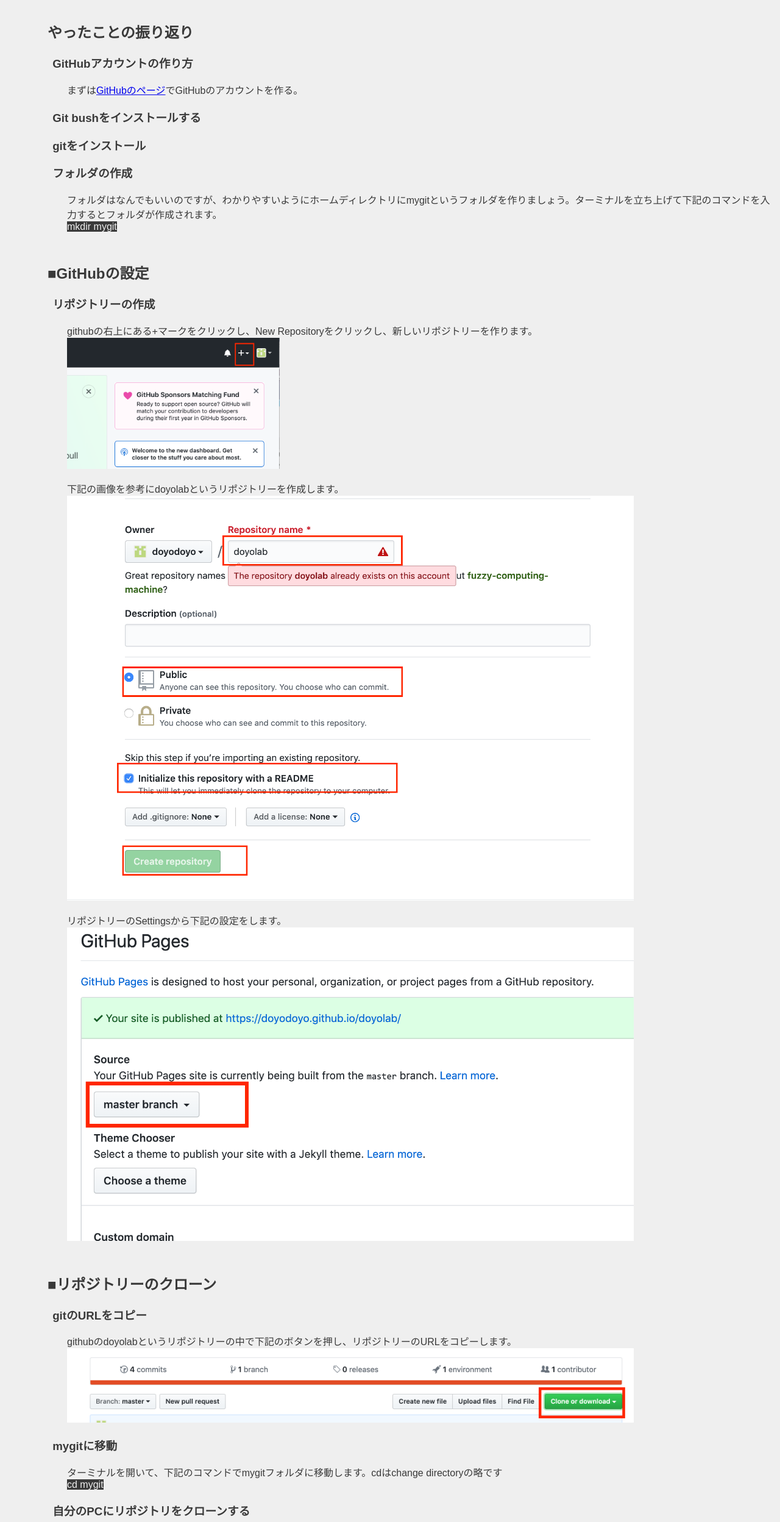
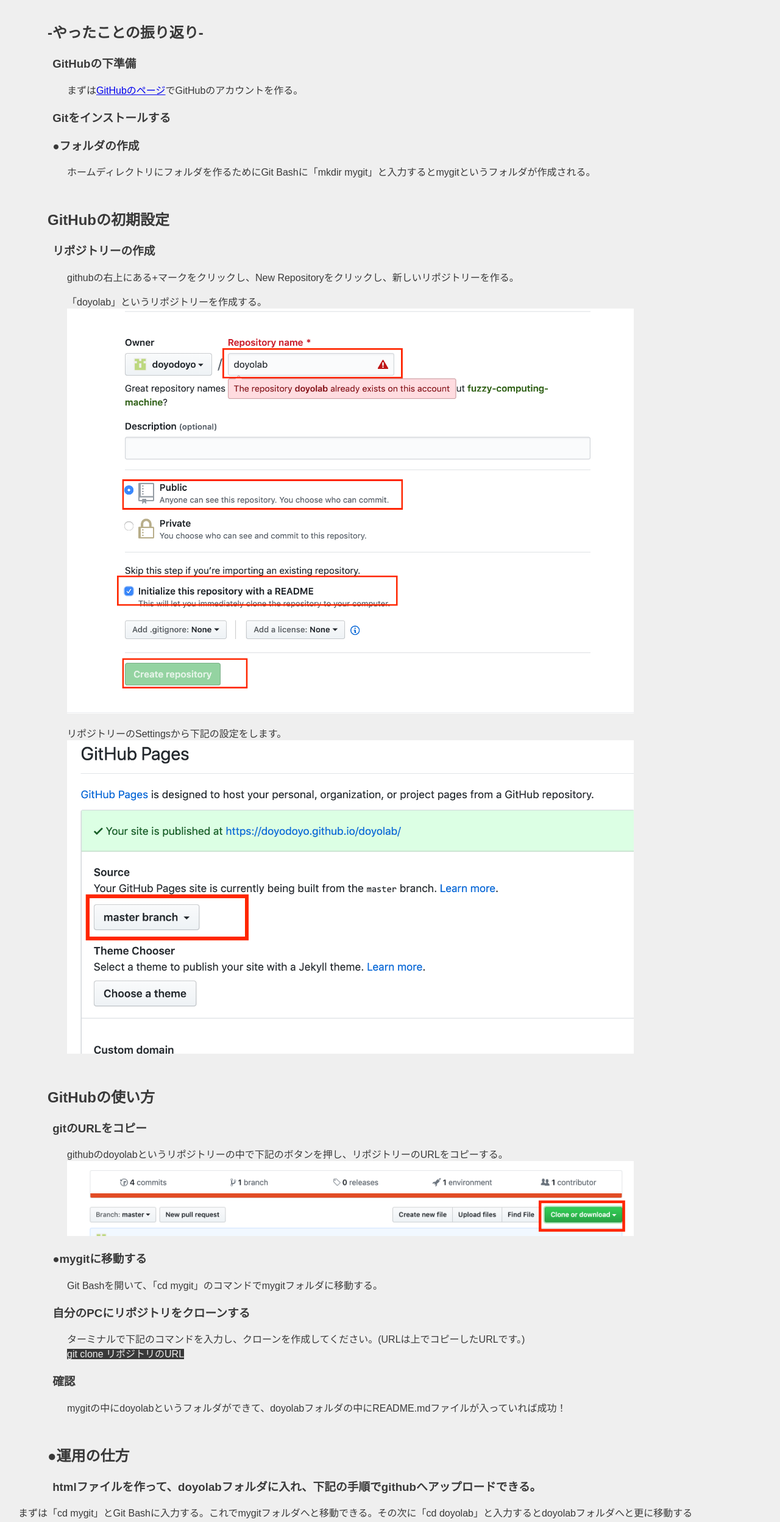
Before and after one commit to yama0818/doyolab, a plain HTML site: page 20210322.html in a window 1280 px wide. Shown: the part 139-2635 px from the top of the page at 61% size. Drawn offline with Linux system fonts and the light colour scheme.

Commit message:
Add files via upload

```diff
--- a/20210322.html
+++ b/20210322.html
@@ -16,18 +16,17 @@
     </logotohome>
 
     <!--h1は見出し１（大見出し）-->
-    <h1>3月22日ゼミ合宿のまとめ</h1>
+    <h1>3月22日ゼミ合宿一日目</h1>
         <!--h2は見出し2（中見出し）-->
-        <h2>やったことの振り返り</h2>
+        <h2>-やったことの振り返り-</h2>
             <!--h3は見出し3（小見出し）-->
-            <h3>GitHubアカウントの作り方</h3>
+            <h3>GitHubの下準備</h3>
             <!--pは段落-->
             <p>
                 <!--a href はリンク-->
-               まずは<a href="https://github.com/">GitHubのページ</a>でGitHubのアカウントを作る。
+        まずは<a href="https://github.com/">GitHubのページ</a>でGitHubのアカウントを作る。
                 <br><!--brは改行-->
             </p>
-            <h3>Git bushをインストールする</h3>
             <!--pは段落-->
             <p
                 <br>
@@ -36,25 +35,22 @@
 
             </p>
 
-            <h3>gitをインストール</h3>
+            <h3>Gitをインストールする</h3>
                 <p>
                 </p>
-            <h3>フォルダの作成</h3>
+            <h3>●フォルダの作成</h3>
                     <p>
-                    フォルダはなんでもいいのですが、わかりやすいようにホームディレクトリにmygitというフォルダを作りましょう。ターミナルを立ち上げて下記のコマンドを入力するとフォルダが作成されます。<br>
-                    <span class="blackback">
-                        mkdir mygit
+                ホームディレクトリにフォルダを作るためにGit Bashに「mkdir mygit」と入力するとmygitというフォルダが作成される。<br>
                     </span>
                 </p>
 
-        <h2>■GitHubの設定</h2>
+        <h2>GitHubの初期設定</h2>
             <h3>リポジトリーの作成</h3>
             <p>
-                githubの右上にある+マークをクリックし、New Repositoryをクリックし、新しいリポジトリーを作ります。<br>
-                <img src="images/20190611/createrepo.png" width="30%">
+                githubの右上にある+マークをクリックし、New Repositoryをクリックし、新しいリポジトリーを作る。<br>
             </p>
             <p>
-                下記の画像を参考にdoyolabというリポジトリーを作成します。<br>
+            「doyolab」というリポジトリーを作成する。<br>
                 <img src="images/20190611/step1.png" width="80%">
             </p>
             <p>
@@ -62,17 +58,15 @@
                 <img src="images/20190611/step1-1.png" width="80%">
             </p>
 
-        <h2>■リポジトリーのクローン</h2>
+        <h2>GitHubの使い方</h2>
             <h3>gitのURLをコピー</h3>
             <p>
-                githubのdoyolabというリポジトリーの中で下記のボタンを押し、リポジトリーのURLをコピーします。
+                githubのdoyolabというリポジトリーの中で下記のボタンを押し、リポジトリーのURLをコピーする。
                 <img src="images/20190611/step2.png" width="80%">
             </p>
-            <h3>mygitに移動</h3>
+            <h3>●mygitに移動する</h3>
             <p>
-                ターミナルを開いて、下記のコマンドでmygitフォルダに移動します。cdはchange directoryの略です<br>
-                <span class="blackback">
-                    cd mygit
+                Git Bashを開いて、「cd mygit」のコマンドでmygitフォルダに移動する。<br>
                 </span>
             </p>
             <h3>自分のPCにリポジトリをクローンする</h3>
@@ -83,28 +77,17 @@
                 </span>
             </p>
             <h3>確認</h3>
-            <p>mygitの中にdoyolabというフォルダができて、doyolabフォルダの中にREADME.mdファイルが入っていれば成功です。
+            <p>mygitの中にdoyolabというフォルダができて、doyolabフォルダの中にREADME.mdファイルが入っていれば成功！
 
-        <h2>■運用</h2>
-            <h3>ファイルを追加、変更したら</h3>
+        <h2>●運用の仕方</h2>
+
             <p>
-                htmlファイルを作って、doyolabフォルダに入れ、下記の手順でgithubへアップロードできます。<br>
-                <span class="blackback">
-                    cd mygit/doyolab
-                </span>(doyolabフォルダに移動するだけなので、既に移動済みの場合はいらない)
-                <br>
-                <span class="blackback">
-                    git add .
-                </span>
-                <br>
-                <span class="blackback">
-                    git commit -m"メッセージ"
-                </span>
-                <br>
-                <span class="blackback">
-                    git push
-                </span>
-            </p>
+            <h3>htmlファイルを作って、doyolabフォルダに入れ、下記の手順でgithubへアップロードできる。<h3></h3>
+                   まずは「cd mygit」とGit Bashに入力する。これでmygitフォルダへと移動できる。その次に「cd doyolab」と入力するとdoyolabフォルダへと更に移動する
+            <br>↓<br>
+               ここで「git status」とGit Bashに入力するとdoyolabの中に保存されているフォルダが赤い文字で表示される。
+               <br>↓<br>
+               「Git add .」と入力すると、上で赤く表示されたフォルダがGit Hubへと送られる。
 
 
 </body>
```
